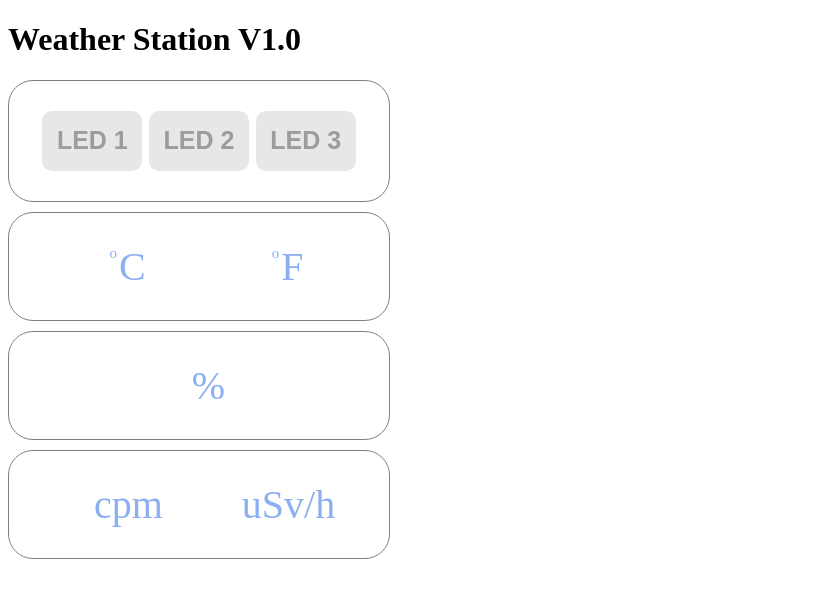
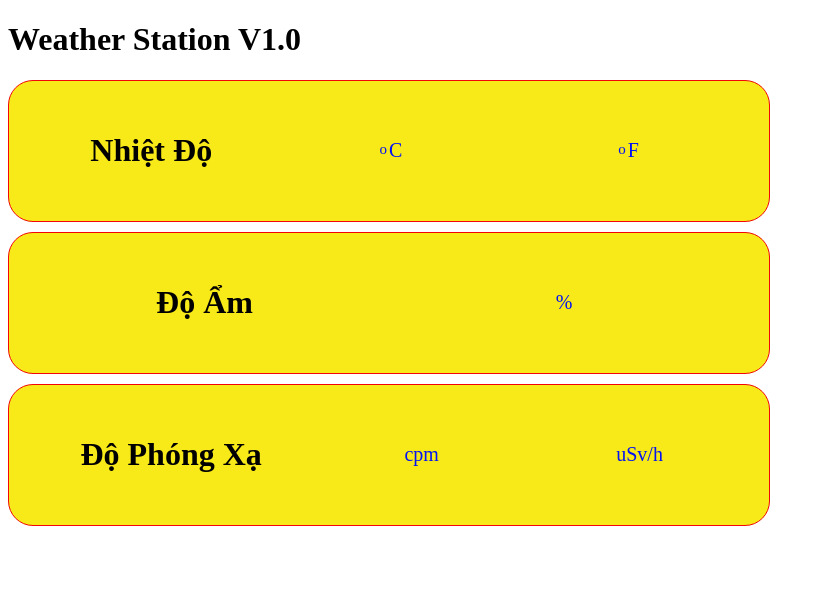
Before and after one commit to htlam164/htlam, a website: page IOT_Server.html in a window 1280 px wide. Shown: the whole page, without its empty margins (0-825 px from the left). Drawn offline with nearby package versions, Linux system fonts and the light colour scheme; no server answers.

Commit message:
Add files via upload

```diff
--- a/IOT_Server.html
+++ b/IOT_Server.html
@@ -13,11 +13,12 @@
             flex-direction: row;
             align-items: center;
             justify-content: space-around;
-            border: 1px solid grey;
+            border: 1px solid rgb(241, 7, 7);
             border-radius: 25px;
             padding: 30px;
-            width: 320px;
+            width: 700px;
             margin-top: 10px;
+            background-color: #f8e918;
         }
 
         .temp {
@@ -35,7 +36,7 @@
             align-items: center;
             justify-content: center;
             font-size: 60px;
-            color: cornflowerblue;
+            color: rgb(2, 18, 243);
             font-weight: 500;
         }
 
@@ -44,12 +45,12 @@
             display: flex;
             align-items: center;
             justify-content: center;
-            font-size: 40px;
-            color: rgb(139, 175, 241);
+            font-size: 20px;
+            color: rgb(2, 18, 243);
         }
 
         .tempO {
-            color: rgb(139, 175, 241);
+            color: rgb(2, 18, 243);
             font-size: 15px;
             margin: 2px;
         }
@@ -117,15 +118,8 @@
     <h1>Weather Station V1.0</h1>
     <div id="server-status"></div>
     <div id="stations"></div>
-
     <div class="block">
-        <button id="bt1" class="button">LED 1</button>
-        <button id="bt2" class="button">LED 2</button>
-        <button id="bt3" class="button">LED 3</button>
-    </div>
-
-
-    <div class="block">
+        <h1>Nhiệt Độ</h1>
         <div class="temp">
             <div class='tempVal' id="tempC"></div>
             <div class='tempO'>o</div>
@@ -137,7 +131,9 @@
             <div class='tempUnit'>F</div>
         </div>
     </div>
+
     <div class="block">
+        <h1>Độ Ẩm</h1>
         <div class="temp">
             <div class='tempVal' id='humi'></div>
             <div class="tempO"></div>
@@ -145,6 +141,7 @@
         </div>
     </div>
     <div class="block">
+        <h1>Độ Phóng Xạ</h1>
         <div class="temp">
             <div class='tempVal' id='cpm'></div>
             <div class="tempO"></div>
```
